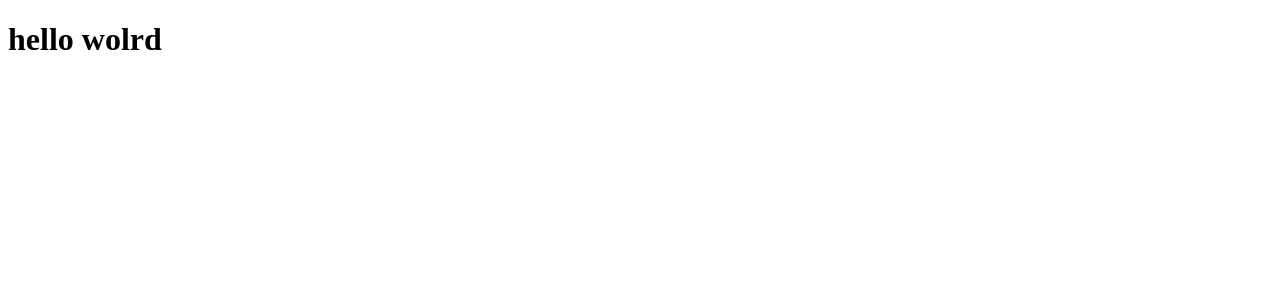
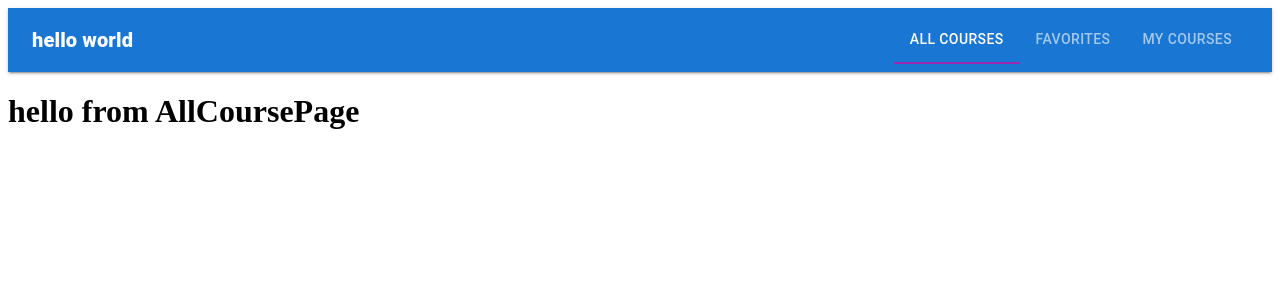
Before and after one commit to InonGuetta/mange-courses, a React (Vite) app: page /courses in a window 1280 px wide. Shown: the top 300 px of the page. Built offline with nearby package versions, Linux system fonts and the light colour scheme.

Commit message:
arcitcture_and_design_NAVBAR

```diff
--- a/src/App.jsx
+++ b/src/App.jsx
@@ -1,13 +1,32 @@
 import { useState } from 'react'
+import { Routes, Route, Navigate } from "react-router-dom";
+import Navbar from './components/layout/navbar/Navbar';
+
+import AllCoursePage from './components/pages/AllCoursesPage';
+import FavoritesPage from './components/pages/FavoritesPage';
+import MyCoursesPage from './components/pages/MyCoursesPage';
 
 function App() {
+  // שיעורי בית
+  // תעשה את הלוגיקה הזאת דרך reducer
+  // ולא דרך state רגיל
   const [count, setCount] = useState(0)
-
   return (
     <>
-    <h1>hello wolrd</h1>
+      <Navbar />
+
+      <Routes>
+        {/* <Route path="/" element={<HomePage />} /> */}
+        <Route path="/" element={<Navigate to="/courses" replace />} />
+        <Route path="/courses" element={<AllCoursePage />} />
+        <Route path="/favorites" element={<FavoritesPage />} />
+        <Route path="/my-courses" element={<MyCoursesPage />} />
+
+        <Route path="*" element={<Navigate to="/" replace />} />
+
+      </Routes>
     </>
-  )
+  );
 }
 
 export default App
--- /dev/null
+++ b/src/components/layout/navbar/Navbar.jsx
@@ -0,0 +1,41 @@
+import AppBar from "@mui/material/AppBar";
+import Toolbar from "@mui/material/Toolbar";
+import Typography from "@mui/material/Typography";
+import Tabs from "@mui/material/Tabs";
+import Tab from "@mui/material/Tab";
+import Box from "@mui/material/Box";
+
+import { Link, useLocation } from "react-router-dom";
+
+export default function Navbar() {
+    const { pathname } = useLocation();
+
+    const value =
+        pathname === "/courses" ? 0 :
+            pathname === "/favorites" ? 1 :
+                pathname === "/my-courses" ? 2 :
+                    false;
+
+    return <>
+        <AppBar position="sticky" elevation={2}>
+            <Toolbar sx={{ gap: 2 }}>
+                <Typography variant="h6" sx={{ fontWeight: 800 }}>
+                    hello world
+                </Typography>
+
+                <Box sx={{ flexGrow: 1 }} />
+
+                <Tabs
+                    value={value}
+                    textColor="inherit"
+                    indicatorColor="secondary"
+                    aria-label="navbar tabs"
+                >
+                    <Tab label="All Courses" component={Link} to="/courses" />
+                    <Tab label="Favorites" component={Link} to="/favorites" />
+                    <Tab label="My Courses" component={Link} to="/my-courses" />
+                </Tabs>
+            </Toolbar>
+        </AppBar>
+    </>
+}
--- /dev/null
+++ b/src/components/pages/AllCoursesPage.jsx
@@ -0,0 +1,5 @@
+export default function AllCoursePage(){
+    return<>
+        <h1>hello from AllCoursePage</h1>
+    </>
+}
--- /dev/null
+++ b/src/components/pages/FavoritesPage.jsx
@@ -0,0 +1,5 @@
+export default function FavoritesPage(){
+    return<>
+        <h1>hello from FavoritesPage</h1>
+    </>
+}
--- /dev/null
+++ b/src/components/pages/LoginPage.jsx
@@ -0,0 +1,6 @@
+export default function LoginPage() {
+    return <>
+        <h1>hello from LoginPage</h1>
+
+    </>
+}
--- /dev/null
+++ b/src/components/pages/MyCoursesPage.jsx
@@ -0,0 +1,6 @@
+export default function MyCoursesPage() {
+    return <>
+        <h1>hello from MyCoursesPage</h1>
+
+    </>
+}
--- /dev/null
+++ b/src/components/pages/RegisterPage.jsx
@@ -0,0 +1,6 @@
+export default function RegisterPage() {
+    return <>
+        <h1>hello from RegisterPage</h1>
+
+    </>
+}
--- a/src/main.jsx
+++ b/src/main.jsx
@@ -1,10 +1,13 @@
 import { createRoot } from 'react-dom/client'
 import { Provider } from 'react-redux'
+import { BrowserRouter } from "react-router-dom";
 import { store } from './store/store.js'
 import App from './App.jsx'
 
 createRoot(document.getElementById('root')).render(
   <Provider store={store}>
-    <App />
+    <BrowserRouter>
+      <App />
+    </BrowserRouter>
   </Provider>,
 )
--- a/src/store/slicesAndThunks/favoritesSlice.js
+++ b/src/store/slicesAndThunks/favoritesSlice.js
@@ -91,7 +91,6 @@ const favoritesSlice = createSlice({
         },
     },
 
-
     extraReducers: (builder) => {
         builder
 
@@ -145,7 +144,7 @@ export const selectFavoriteIds = (state) => state.favorites.favoriteCourseIds;
 export const selectFavoriteCourses = (state) => {
     const favIds = state.favorites.favoriteCourseIds;
     const courses = state.courses.coursesList;
-    const set = new Set (favIds);
+    const set = new Set(favIds);
     return courses.filter((c) => set.has(c.id));
 };
 
```
Also changed, not shown: package.json (+6 -1 lines), 1 other file (tests, documents, lock files or other folders).
